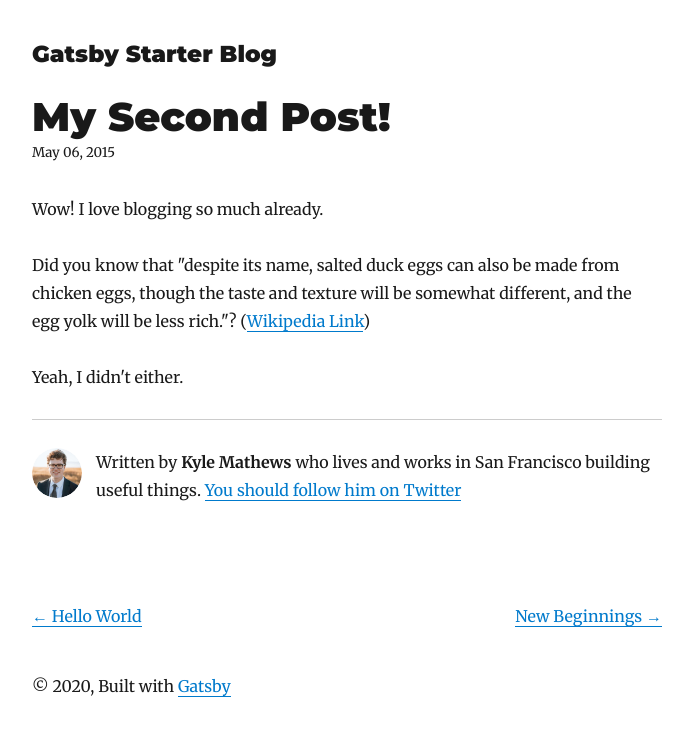
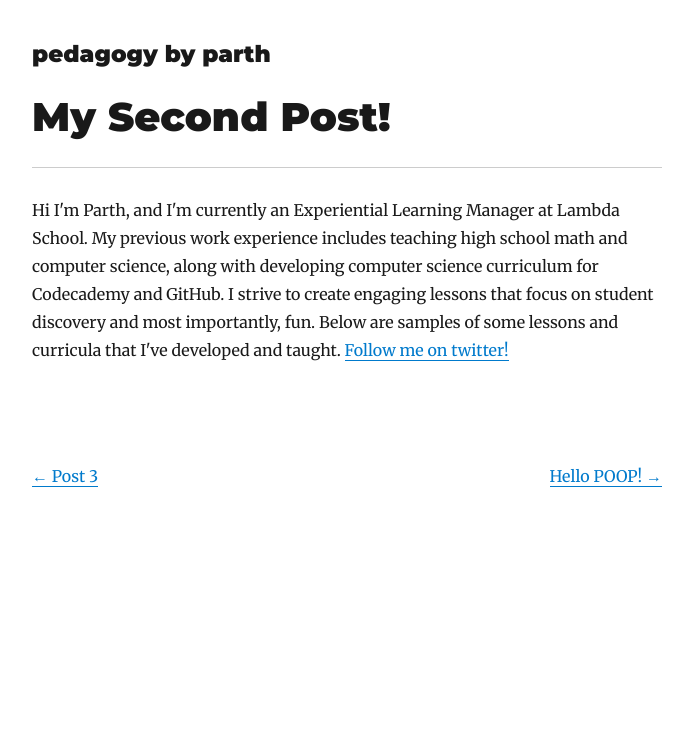
Before and after one commit to partyshah/personal-website, a Gatsby site: page /my-second-post/ in a window 1280 px wide. Shown: the whole page, without its empty margins (293-986 px from the left). Built offline with nearby package versions, Linux system fonts and the light colour scheme; Gatsby itself is replaced by a stand-in of ours; some packages are replaced by stand-ins of ours.

Commit message:
reformatted

```diff
--- a/content/blog/hello-world/index.md
+++ b/content/blog/hello-world/index.md
@@ -1,6 +1,6 @@
 ---
-title: Hello World
-date: "2015-05-01T22:12:03.284Z"
+title: Hello POOP!
+date: "2020-05-01T22:12:03.284Z"
 description: "Hello World"
 ---
 
--- a/content/blog/my-second-post/index.md
+++ b/content/blog/my-second-post/index.md
@@ -1,13 +1,3 @@
 ---
 title: My Second Post!
-date: "2015-05-06T23:46:37.121Z"
 ---
-
-Wow! I love blogging so much already.
-
-Did you know that "despite its name, salted duck eggs can also be made from
-chicken eggs, though the taste and texture will be somewhat different, and the
-egg yolk will be less rich."?
-([Wikipedia Link](https://en.wikipedia.org/wiki/Salted_duck_egg))
-
-Yeah, I didn't either.
--- a/content/blog/new-beginnings/index.md
+++ b/content/blog/new-beginnings/index.md
@@ -1,7 +1,7 @@
 ---
-title: New Beginnings
-date: "2015-05-28T22:40:32.169Z"
-description: This is a custom description for SEO and Open Graph purposes, rather than the default generated excerpt. Simply add a description field to the frontmatter.
+title: Post 3
+date: "2020-06-28T22:40:32.169Z"
+description: hi
 ---
 
 Far far away, behind the word mountains, far from the countries Vokalia and
--- a/gatsby-config.js
+++ b/gatsby-config.js
@@ -1,14 +1,17 @@
 module.exports = {
   siteMetadata: {
-    title: `Gatsby Starter Blog`,
+    title: `pedagogy by parth`,
     author: {
-      name: `Kyle Mathews`,
-      summary: `who lives and works in San Francisco building useful things.`,
+      name: `Parth Shah`,
+      summary: `Hi I'm Parth, and I'm currently an Experiential Learning Manager at Lambda School. My previous work
+      experience includes teaching high school math and computer science, along with developing computer science
+      curriculum for Codecademy and GitHub. I strive to create engaging lessons that focus on student discovery and
+      most importantly, fun. Below are samples of some lessons and curricula that I've developed and taught.`,
     },
     description: `A starter blog demonstrating what Gatsby can do.`,
     siteUrl: `https://gatsby-starter-blog-demo.netlify.app/`,
     social: {
-      twitter: `kylemathews`,
+      twitter: `party_shah`,
     },
   },
   plugins: [
--- a/src/components/bio.js
+++ b/src/components/bio.js
@@ -14,7 +14,7 @@ import { rhythm } from "../utils/typography"
 const Bio = () => {
   const data = useStaticQuery(graphql`
     query BioQuery {
-      avatar: file(absolutePath: { regex: "/profile-pic.jpg/" }) {
+      avatar: file(absolutePath: { regex: "/profile-pic.png/" }) {
         childImageSharp {
           fixed(width: 50, height: 50) {
             ...GatsbyImageSharpFixed
@@ -43,24 +43,11 @@ const Bio = () => {
         marginBottom: rhythm(2.5),
       }}
     >
-      <Image
-        fixed={data.avatar.childImageSharp.fixed}
-        alt={author.name}
-        style={{
-          marginRight: rhythm(1 / 2),
-          marginBottom: 0,
-          minWidth: 50,
-          borderRadius: `100%`,
-        }}
-        imgStyle={{
-          borderRadius: `50%`,
-        }}
-      />
       <p>
-        Written by <strong>{author.name}</strong> {author.summary}
-        {` `}
+        {author.summary}
+        {`  `}
         <a href={`https://twitter.com/${social.twitter}`}>
-          You should follow him on Twitter
+          Follow me on twitter!
         </a>
       </p>
     </div>
--- a/src/components/layout.js
+++ b/src/components/layout.js
@@ -58,11 +58,6 @@ const Layout = ({ location, title, children }) => {
     >
       <header>{header}</header>
       <main>{children}</main>
-      <footer>
-        © {new Date().getFullYear()}, Built with
-        {` `}
-        <a href="https://www.gatsbyjs.org">Gatsby</a>
-      </footer>
     </div>
   )
 }
```
Also changed, not shown: content/assets/profile-pic.png (added).
